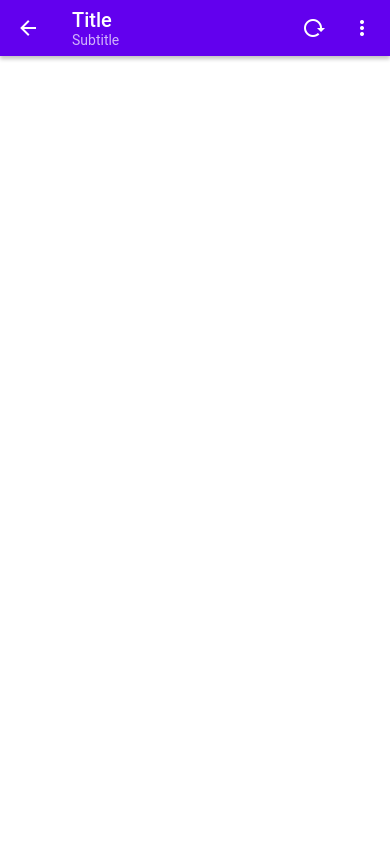
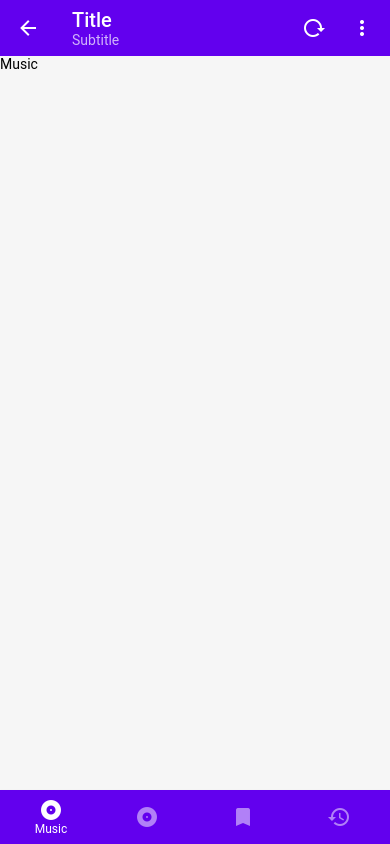
Before and after one commit to makarsky/browser-app-rn, a React Native app: screen / in a window 390 px wide. Built offline with nearby package versions, Linux system fonts and the light colour scheme.

Commit message:
Add Appbar and BottomNavigation

```diff
--- a/App.js
+++ b/App.js
@@ -7,9 +7,16 @@
  */
 
 import * as React from 'react';
-import { Appbar } from 'react-native-paper';
+import { Appbar, BottomNavigation, Text } from 'react-native-paper';
 
-function App() {
+
+const MusicRoute = () => <Text>Music</Text>;
+
+const AlbumsRoute = () => <Text>Albums</Text>;
+
+const RecentsRoute = () => <Text>Recents</Text>;
+
+const App = () => {
 
   const _goBack = () => console.log('Went back');
 
@@ -17,13 +24,35 @@ function App() {
 
   const _handleMore = () => console.log('Shown more');
 
+  const [index, setIndex] = React.useState(0);
+  const [routes] = React.useState([
+    { key: 'goBack', title: 'Music', icon: 'album' },
+    { key: 'goForward', title: 'Albums', icon: 'album' },
+    { key: 'bookmark', title: 'Recents', icon: 'bookmark' },
+    { key: 'bookmarks', title: '', icon: 'history' },
+  ]);
+
+  const renderScene = BottomNavigation.SceneMap({
+    goBack: MusicRoute,
+    goForward: AlbumsRoute,
+    bookmark: RecentsRoute,
+    bookmarks: RecentsRoute,
+  });
+
   return (
+    <>
       <Appbar.Header>
         <Appbar.BackAction onPress={_goBack} />
         <Appbar.Content title="Title" subtitle="Subtitle" />
         <Appbar.Action icon="reload" onPress={_handleSearch} />
         <Appbar.Action icon="dots-vertical" onPress={_handleMore} />
       </Appbar.Header>
+      <BottomNavigation
+        navigationState={{ index, routes }}
+        onIndexChange={setIndex}
+        renderScene={renderScene}
+      />
+    </>
   );
 };
 
```
Lines whose indentation alone changed are shown as unchanged.
